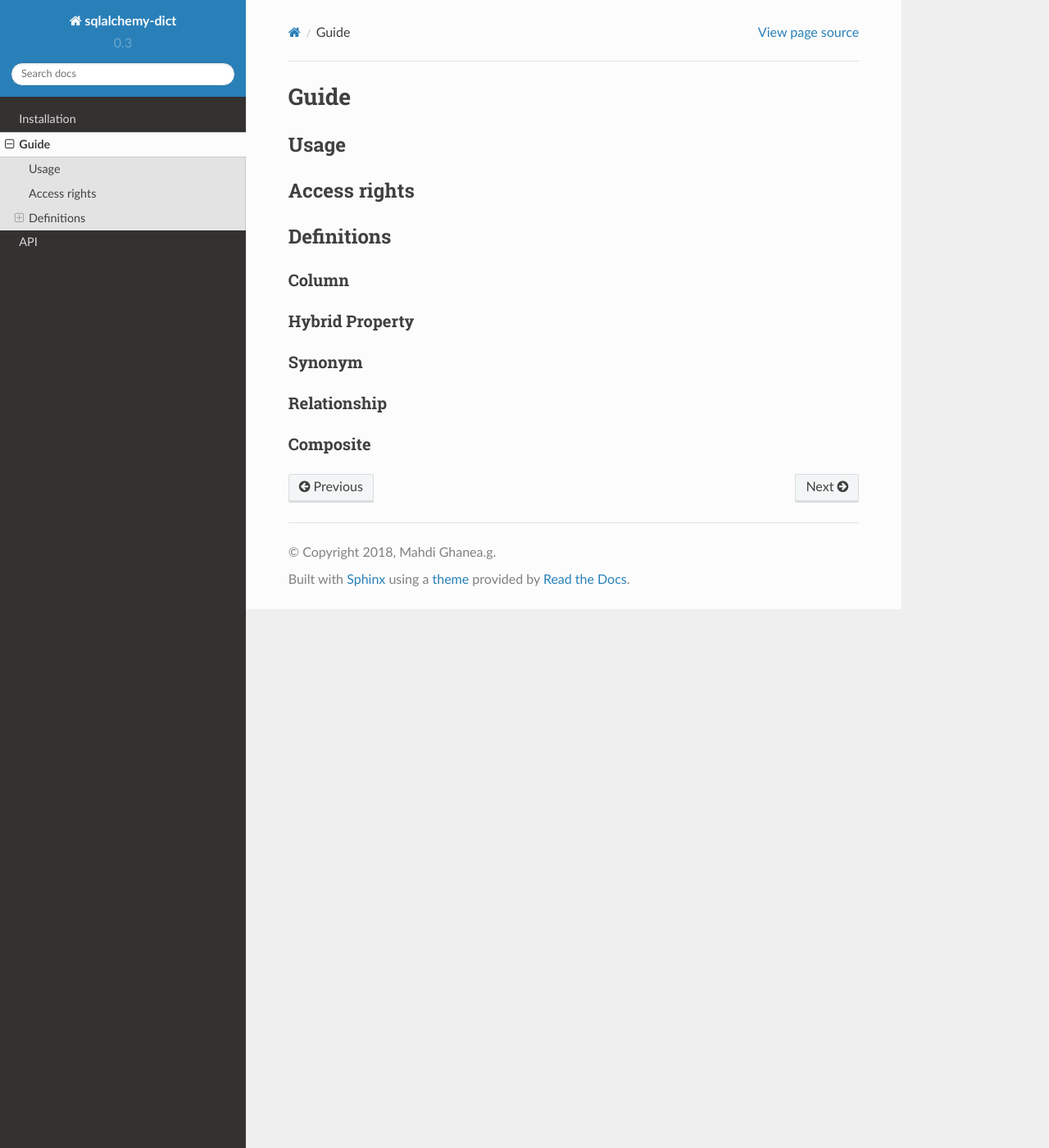
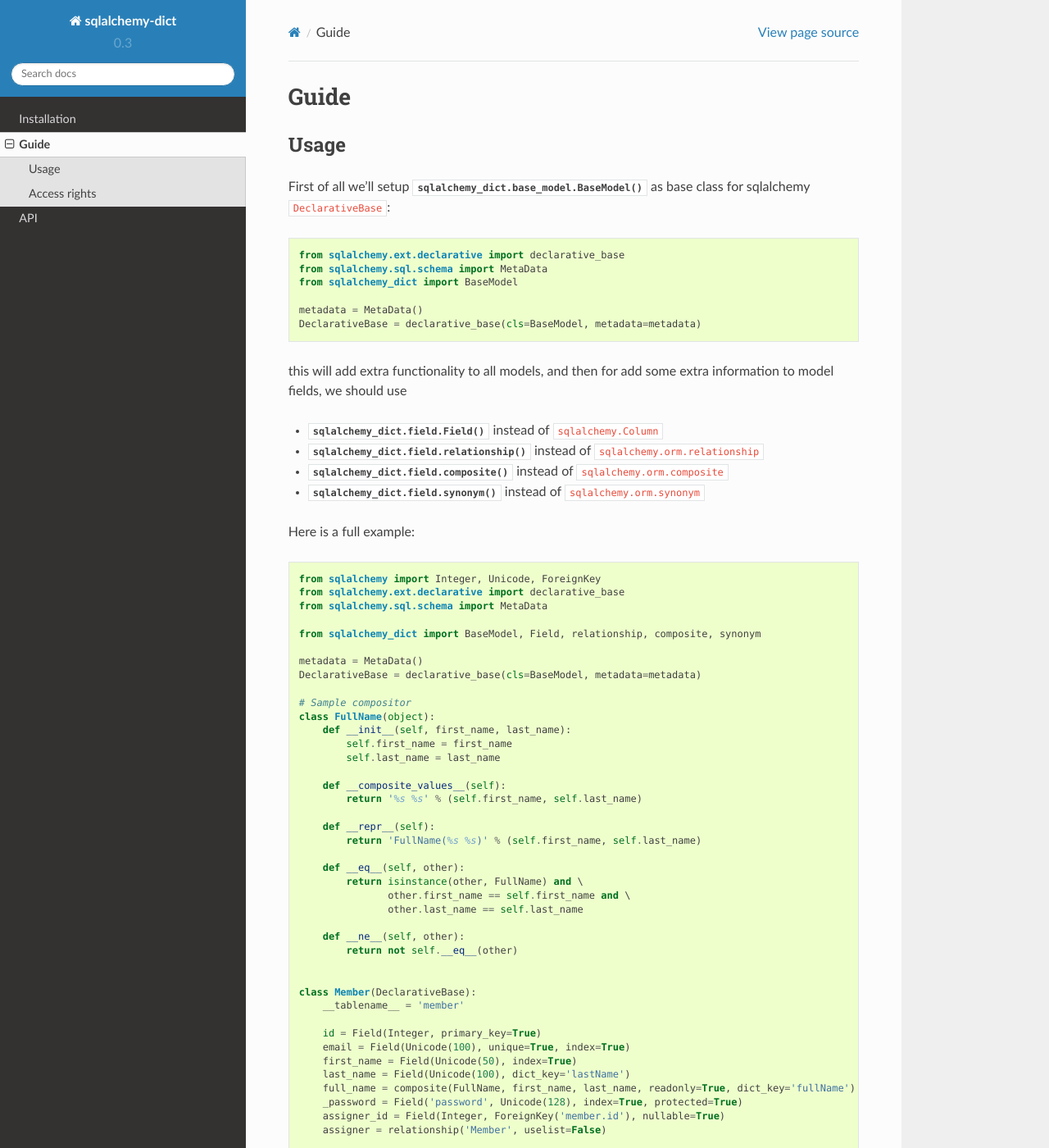
Before and after one commit to meyt/sqlalchemy-dict, a Sphinx documentation site: the page built from doc/guide.rst, in a window 1280 px wide and 1400 px high. Shown: the whole window at 82% size. Built offline with Sphinx 7.4.7 and the Read the Docs theme 2.0.0, drawn with Linux system fonts in a browser that asks for light colours; some of the changed text lies outside the part shown.

Commit message:
Update documentations

```diff
--- a/doc/api.rst
+++ b/doc/api.rst
@@ -63,3 +63,9 @@ composite
 ^^^^^^^^^
 
 .. autofunction:: composite
+
+
+synonym
+^^^^^^^
+
+.. autofunction:: synonym
--- a/doc/guide.rst
+++ b/doc/guide.rst
@@ -5,28 +5,110 @@ Guide
 Usage
 -----
 
+First of all we'll setup :func:`sqlalchemy_dict.base_model.BaseModel` as base class for sqlalchemy ``DeclarativeBase``:
+
+.. code-block:: python
+
+    from sqlalchemy.ext.declarative import declarative_base
+    from sqlalchemy.sql.schema import MetaData
+    from sqlalchemy_dict import BaseModel
+
+    metadata = MetaData()
+    DeclarativeBase = declarative_base(cls=BaseModel, metadata=metadata)
+
+this will add extra functionality to all models,
+and then for add some extra information to model fields, we should use
+
+- :func:`sqlalchemy_dict.field.Field` instead of ``sqlalchemy.Column``
+- :func:`sqlalchemy_dict.field.relationship` instead of ``sqlalchemy.orm.relationship``
+- :func:`sqlalchemy_dict.field.composite` instead of ``sqlalchemy.orm.composite``
+- :func:`sqlalchemy_dict.field.synonym` instead of ``sqlalchemy.orm.synonym``
+
+
+Here is a full example:
+
+.. code-block:: python
+
+    from sqlalchemy import Integer, Unicode, ForeignKey
+    from sqlalchemy.ext.declarative import declarative_base
+    from sqlalchemy.sql.schema import MetaData
+
+    from sqlalchemy_dict import BaseModel, Field, relationship, composite, synonym
+
+    metadata = MetaData()
+    DeclarativeBase = declarative_base(cls=BaseModel, metadata=metadata)
+
+    # Sample compositor
+    class FullName(object):
+        def __init__(self, first_name, last_name):
+            self.first_name = first_name
+            self.last_name = last_name
+
+        def __composite_values__(self):
+            return '%s %s' % (self.first_name, self.last_name)
+
+        def __repr__(self):
+            return 'FullName(%s %s)' % (self.first_name, self.last_name)
+
+        def __eq__(self, other):
+            return isinstance(other, FullName) and \
+                   other.first_name == self.first_name and \
+                   other.last_name == self.last_name
+
+        def __ne__(self, other):
+            return not self.__eq__(other)
+
+
+    class Member(DeclarativeBase):
+        __tablename__ = 'member'
+
+        id = Field(Integer, primary_key=True)
+        email = Field(Unicode(100), unique=True, index=True)
+        first_name = Field(Unicode(50), index=True)
+        last_name = Field(Unicode(100), dict_key='lastName')
+        full_name = composite(FullName, first_name, last_name, readonly=True, dict_key='fullName')
+        _password = Field('password', Unicode(128), index=True, protected=True)
+        assigner_id = Field(Integer, ForeignKey('member.id'), nullable=True)
+        assigner = relationship('Member', uselist=False)
+
+        def _set_password(self, password):
+            self._password = 'hashed:%s' % password
+
+        def _get_password(self):  # pragma: no cover
+            return self._password
+
+        password = synonym(
+            '_password',
+            descriptor=property(_get_password, _set_password),
+            protected=True
+        )
+
+Now you can import/export values from/to model:
+
+
+.. code-block:: python
+
+    >>> member = Member()
+    >>> # Import from dictionary
+    >>> member.update_from_dict({
+    ...     'firstName': 'John',
+    ...     'lastName': 'Doe',
+    ...     'password': '123456',
+    ...     'email': 'john@doe.com'
+    ... })
+    >>> # Export as dictionary
+    >>> member.to_dict()
+    {'firstName': 'John', 'lastName': 'Doe', 'password': '123456', 'email': 'john@doe.com'}
 
 Access rights
 -------------
 
+``sqlalchemy-dict`` have two access options for model
+properties (
+:func:`Field <sqlalchemy_dict.field.Field>`,
+:func:`relationship <sqlalchemy_dict.field.relationship>`,
+:func:`composite <sqlalchemy_dict.field.composite>`,
+:func:`synonym <sqlalchemy_dict.field.synonym>`) to control what should import/export.
 
-
-Definitions
------------
-
-
-Column
-^^^^^^
-
-Hybrid Property
-^^^^^^^^^^^^^^^
-
-Synonym
-^^^^^^^
-
-
-Relationship
-^^^^^^^^^^^^
-
-Composite
-^^^^^^^^^
+- ``readonly``: Make property just readonly and will not update values from input dictionary.
+- ``protected``: Will remove a field from output dictionary.
```
Also changed, not shown: doc/installation.rst (+8 -0 lines).
